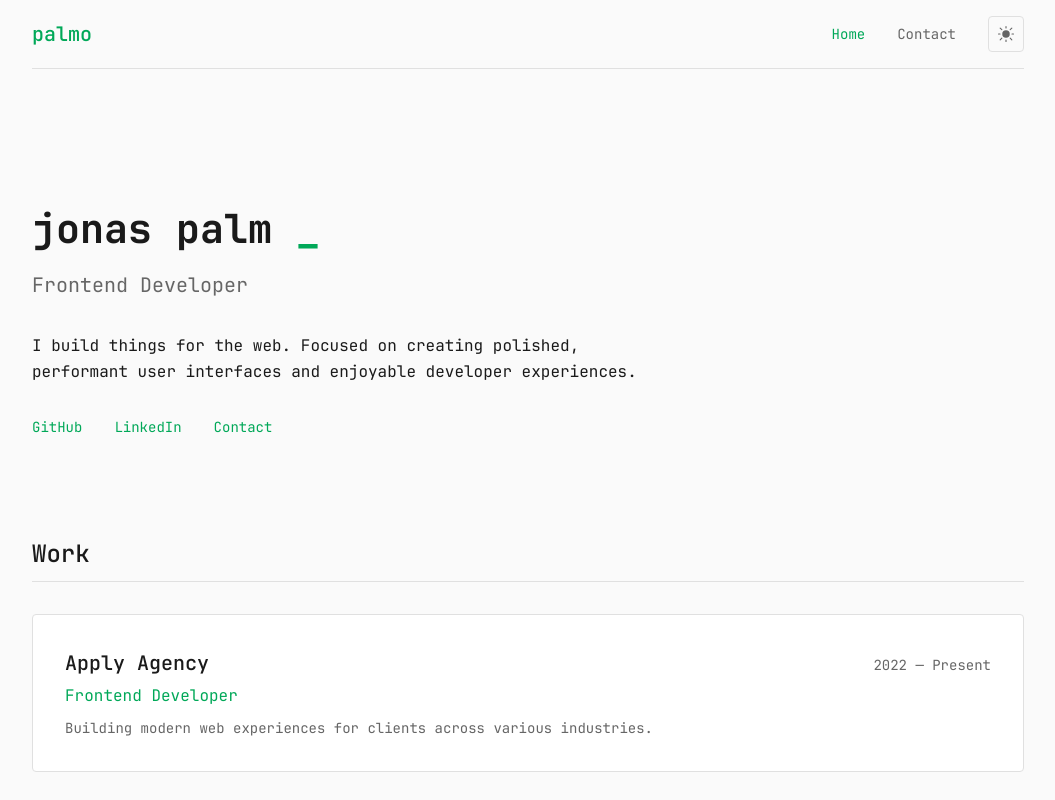
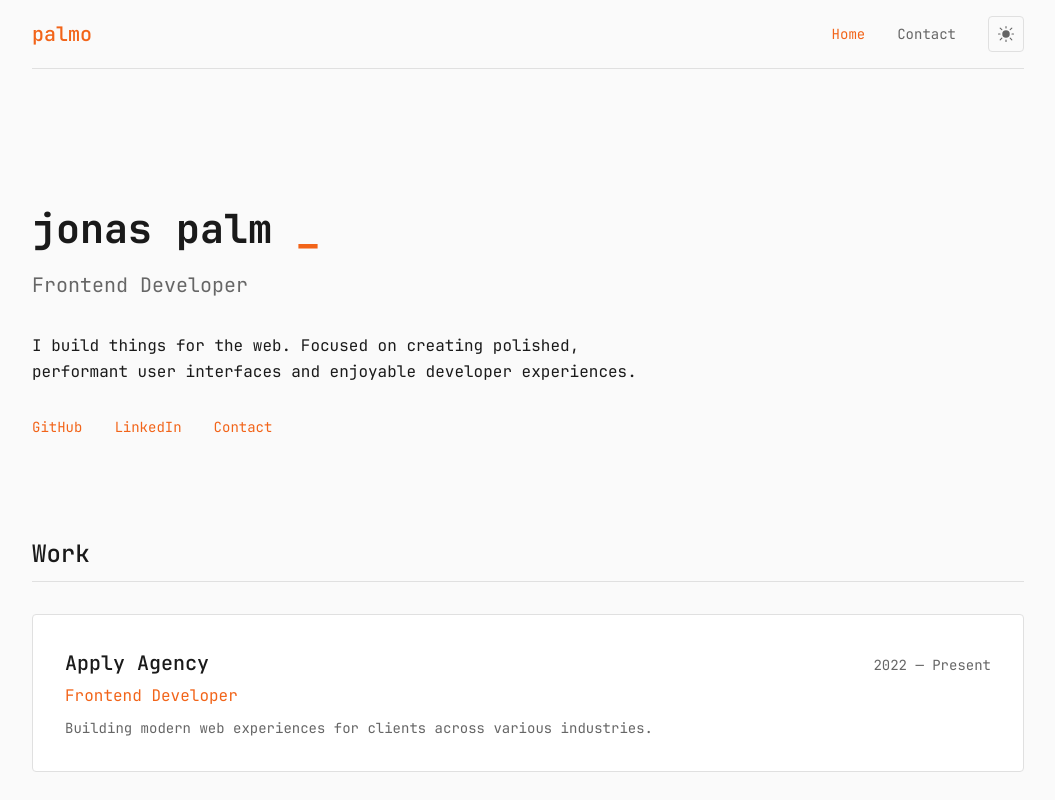
Before and after one commit to JonasPalms/palmo, an Astro site: page / in a window 1280 px wide. Shown: the top 800 px of the page, without its empty margins (112-1167 px from the left). Built offline with nearby package versions, Linux system fonts and the light colour scheme; Astro itself is replaced by a stand-in of ours.

Commit message:
change accent color

```diff
--- a/src/styles/tokens.css
+++ b/src/styles/tokens.css
@@ -18,8 +18,9 @@
 /* Design Tokens */
 :root {
   /* Typography */
-  --font-mono: "JetBrains Mono", "Fira Code", ui-monospace, SFMono-Regular, "SF Mono", Menlo,
-    Consolas, monospace;
+  --font-mono:
+    "JetBrains Mono", "Fira Code", ui-monospace, SFMono-Regular, "SF Mono", Menlo, Consolas,
+    monospace;
   --font-size-sm: 0.875rem;
   --font-size-base: 1rem;
   --font-size-lg: 1.25rem;
@@ -34,8 +35,8 @@
   --color-border: #2a2a2a;
   --color-text: #e0e0e0;
   --color-text-muted: #888;
-  --color-accent: #00ff88;
-  --color-accent-dim: #00cc6a;
+  --color-accent: #f26419;
+  --color-accent-dim: #d95314;
 
   /* Spacing */
   --space-xs: 0.25rem;
@@ -61,8 +62,8 @@
   --color-border: #e0e0e0;
   --color-text: #1a1a1a;
   --color-text-muted: #666;
-  --color-accent: #00a858;
-  --color-accent-dim: #008a48;
+  --color-accent: #f26419;
+  --color-accent-dim: #d95314;
 }
 
 /* Reset */
```
